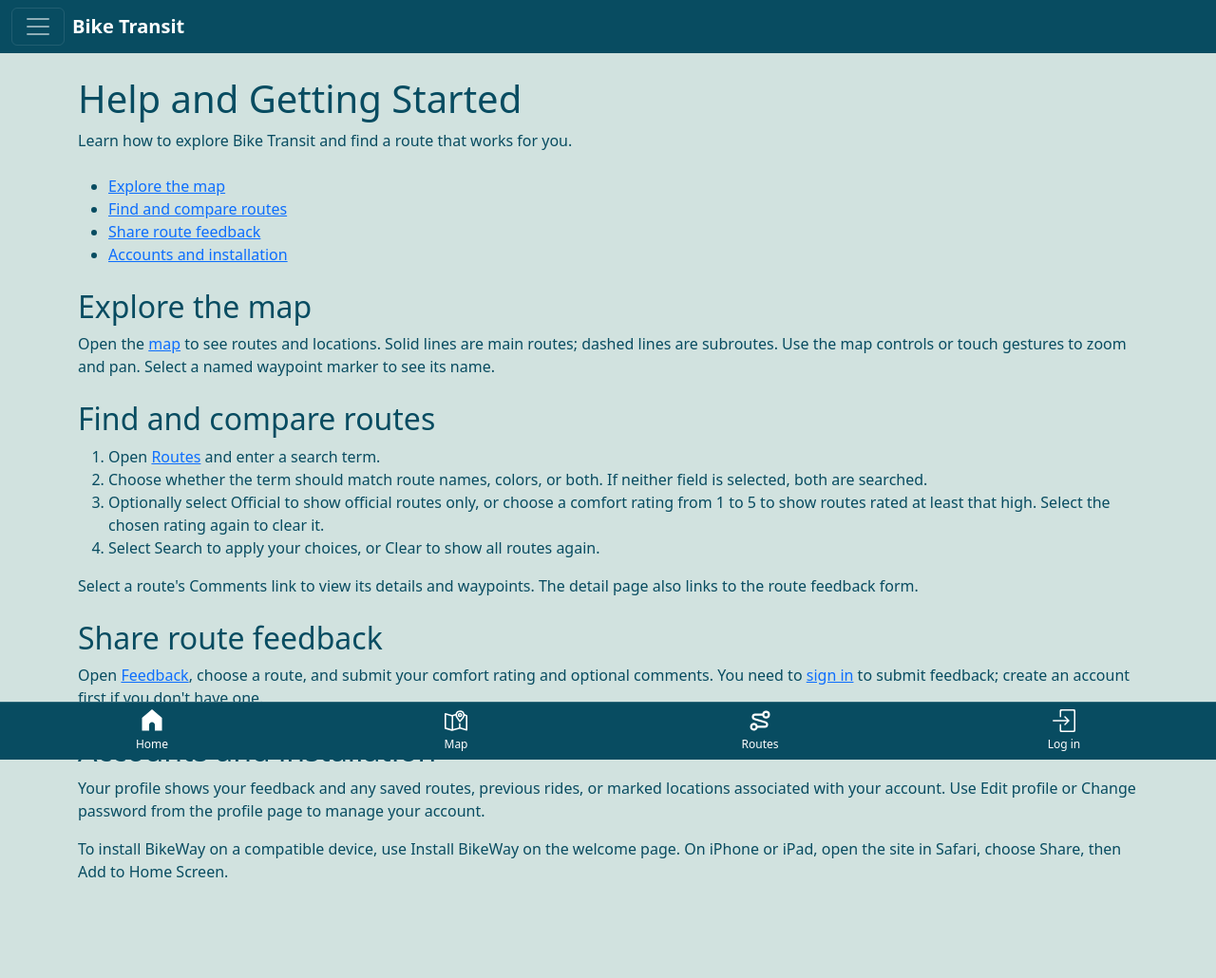
After one commit to CS-347-F26/CS347BestTeamBikeApp, a Django app: page /help/ in a window 1280 px wide. The commit adds this page. Shown: the whole page at 95% size. Run offline with Django 5.2, Linux system fonts and the light colour scheme.

```diff
--- a/webapp_files/catalog/templates/base_generic.html
+++ b/webapp_files/catalog/templates/base_generic.html
@@ -75,6 +75,9 @@
                             {% if name == 'trip-new' %}<a class="nav-link active" aria-current="page"{% else %}<a class="nav-link"{% endif %} href="{% url 'trip-new' %}">Plan a trip</a>
                         </li>
                         <li class="nav-item">
+                            {% if name == 'help' %}<a class="nav-link active" aria-current="page"{% else %}<a class="nav-link"{% endif %} href="{% url 'help' %}">Help</a>
+                        </li>
+                        <li class="nav-item">
                             {% if name == 'feedback-route-selection' or name == 'feedback-form' or name == 'feedback-confirmation' or name == 'post-ride-feedback-prompt' %}<a class="nav-link active" aria-current="page"{% else %}<a class="nav-link"{% endif %} href="{% url 'feedback-route-selection' %}">Feedback</a>
                         </li>
                         {% if user.is_authenticated %}
--- /dev/null
+++ b/webapp_files/catalog/templates/help.html
@@ -0,0 +1,76 @@
+{% extends "base_generic.html" %}
+
+{% block title %}Help and Getting Started{% endblock %}
+
+{% block content %}
+  <article class="container py-4">
+    <header class="mb-4">
+      <h1>Help and Getting Started</h1>
+      <p>Learn how to explore Bike Transit and find a route that works for you.</p>
+    </header>
+
+    <nav aria-label="Help topics" class="mb-4">
+      <ul>
+        <li><a href="#map">Explore the map</a></li>
+        <li><a href="#routes">Find and compare routes</a></li>
+        <li><a href="#feedback">Share route feedback</a></li>
+        <li><a href="#account">Accounts and installation</a></li>
+      </ul>
+    </nav>
+
+    <section id="map" class="mb-4">
+      <h2>Explore the map</h2>
+      <p>
+        Open the <a href="{% url 'map' %}">map</a> to see routes and locations.
+        Solid lines are main routes; dashed lines are subroutes. Use the map
+        controls or touch gestures to zoom and pan. Select a named waypoint
+        marker to see its name.
+      </p>
+    </section>
+
+    <section id="routes" class="mb-4">
+      <h2>Find and compare routes</h2>
+      <ol>
+        <li>Open <a href="{% url 'route-list' %}">Routes</a> and enter a search term.</li>
+        <li>
+          Choose whether the term should match route names, colors, or both.
+          If neither field is selected, both are searched.
+        </li>
+        <li>
+          Optionally select Official to show official routes only, or choose a
+          comfort rating from 1 to 5 to show routes rated at least that high.
+          Select the chosen rating again to clear it.
+        </li>
+        <li>Select Search to apply your choices, or Clear to show all routes again.</li>
+      </ol>
+      <p>
+        Select a route's Comments link to view its details and waypoints. The
+        detail page also links to the route feedback form.
+      </p>
+    </section>
+
+    <section id="feedback" class="mb-4">
+      <h2>Share route feedback</h2>
+      <p>
+        Open <a href="{% url 'feedback-route-selection' %}">Feedback</a>, choose
+        a route, and submit your comfort rating and optional comments. You need
+        to <a href="{% url 'login' %}">sign in</a> to submit feedback; create an
+        account first if you don't have one.
+      </p>
+    </section>
+
+    <section id="account">
+      <h2>Accounts and installation</h2>
+      <p>
+        Your profile shows your feedback and any saved routes, previous rides,
+        or marked locations associated with your account. Use Edit profile or
+        Change password from the profile page to manage your account.
+      </p>
+      <p>
+        To install BikeWay on a compatible device, use Install BikeWay on the
+        welcome page. On iPhone or iPad, open the site in Safari, choose Share,
+        then Add to Home Screen.
+      </p>
+    </section>
+  </article>
+{% endblock %}
--- a/webapp_files/catalog/urls.py
+++ b/webapp_files/catalog/urls.py
@@ -69,6 +69,7 @@ urlpatterns += [
 urlpatterns += [
     path("map/", views.map_view, name="map"),
     path("trips/new/", views.trip_new, name="trip-new"),
+    path("help/", views.help_page, name="help"),
 ]
 
 # The logged-in rider's profile
--- a/webapp_files/catalog/views.py
+++ b/webapp_files/catalog/views.py
@@ -56,6 +56,11 @@ def index(request):
 
     # Render the HTML template index.html with the data in the context variable
     return render(request, "index.html", context=context)
+
+
+def help_page(request):
+    """Show in-app guidance for exploring Bike Transit."""
+    return render(request, "help.html")
 
 
 # --- Routes ---------------------------------------------------------------
@@ -441,6 +446,7 @@ def signup(request):
         form = SignUpForm()
     return render(request, "registration/signup.html", {"form": form})
 
+
 @require_GET
 def service_worker(request):
     worker_path = (
```
Also changed, not shown: webapp_files/catalog/tests.py (+28 -3 lines), webapp_files/catalog/migrations/0006_import_official_routes.py, webapp_files/catalog/migrations/0007_sync_all_official_routes.py (added), webapp_files/waypoints.json.
